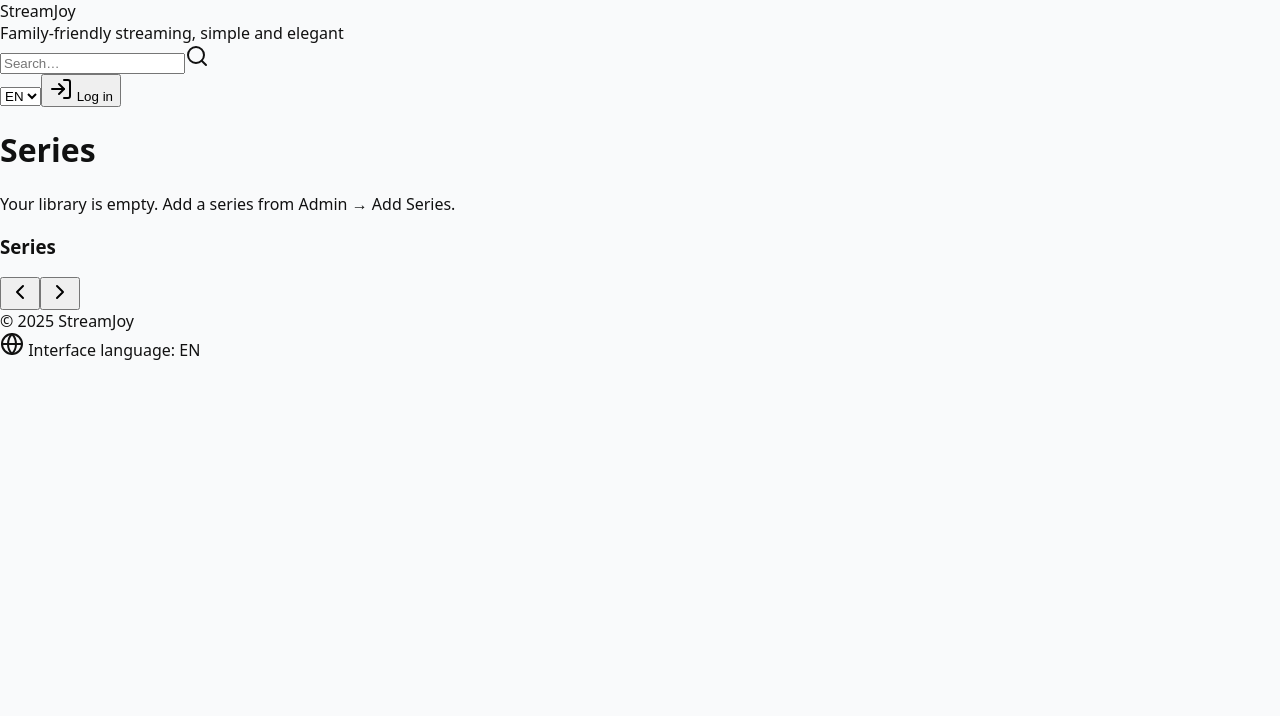
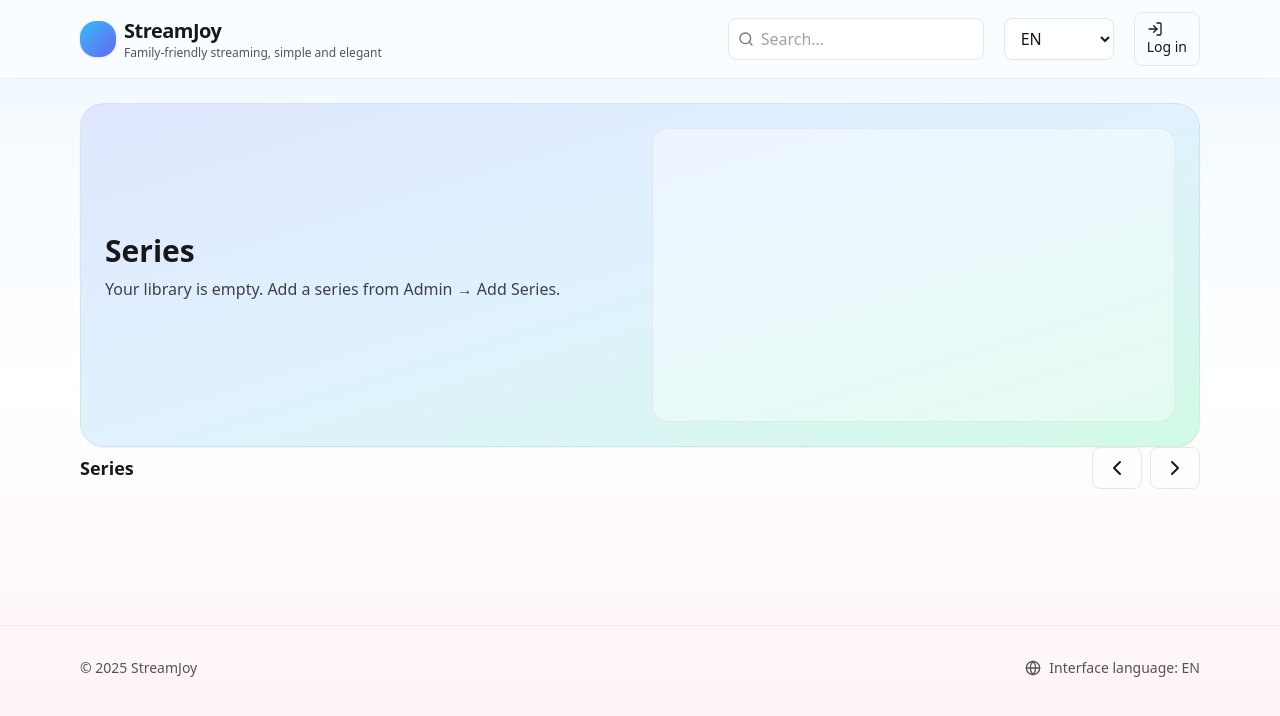
Before and after one commit to jodeal24/project, a React (Vite) app: page / in a window 1280 px wide. Shown: the top 716 px of the page. Built offline with nearby package versions, Linux system fonts and the light colour scheme.

Commit message:
Update index.css

```diff
--- a/src/index.css
+++ b/src/index.css
@@ -1,7 +1,10 @@
-html, body {
-  margin: 0;
-  padding: 0;
-  font-family: system-ui, sans-serif;
-  background-color: #f9fafb;
-  color: #111;
+@tailwind base;
+@tailwind components;
+@tailwind utilities;
+
+/* Optional base tweaks */
+@layer base {
+  html, body {
+    @apply bg-gradient-to-b from-sky-50 via-white to-rose-50 text-zinc-900;
+  }
 }
```
